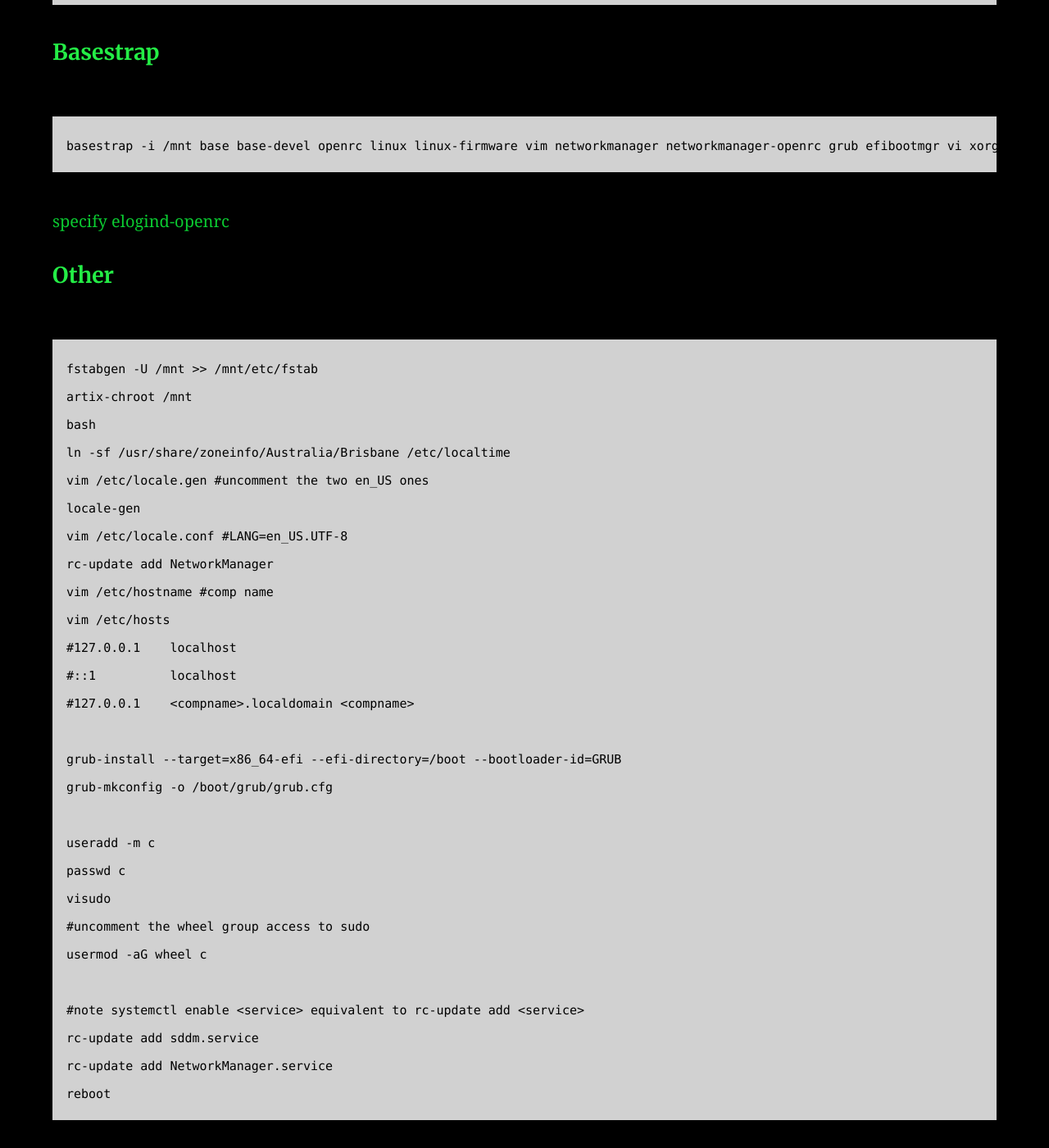
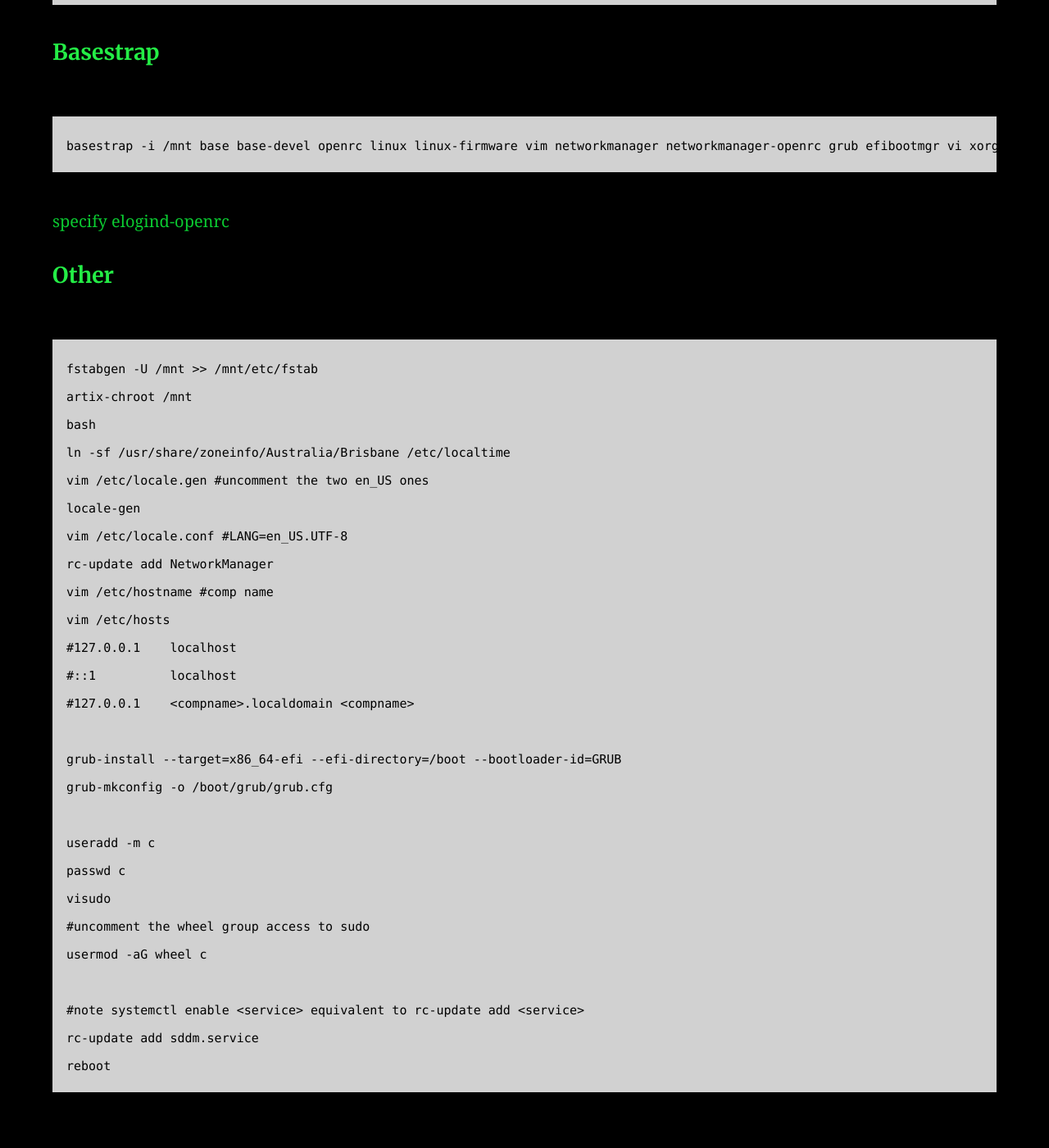
Before and after one commit to AC01010/Connor-McCartney.github.io, a Jekyll site: the page built from _posts/2015-07-27-artix.md, in a window 1280 px wide and 1400 px high, scrolled down 1252 px. Shown: the whole window at 82% size. Built offline with Jekyll 4.4.1, drawn with Linux system fonts in a browser that asks for light colours; after the commit the page ends 2618 px from its top, so only the background shows below that.

Commit message:
Update 2015-07-27-artix.md

````diff
--- a/_posts/2015-07-27-artix.md
+++ b/_posts/2015-07-27-artix.md
@@ -82,6 +82,5 @@
 
 #note systemctl enable <service> equivalent to rc-update add <service>
 rc-update add sddm.service
-rc-update add NetworkManager.service
 reboot
 ```
````
